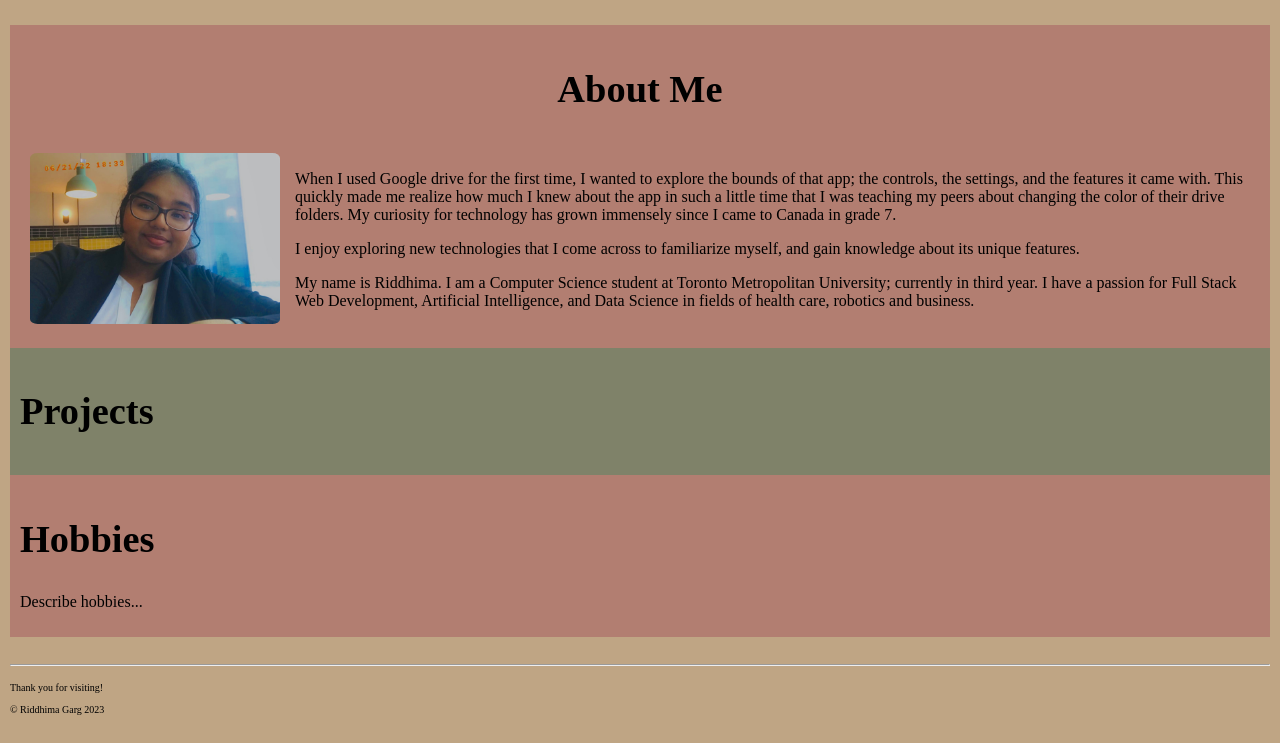
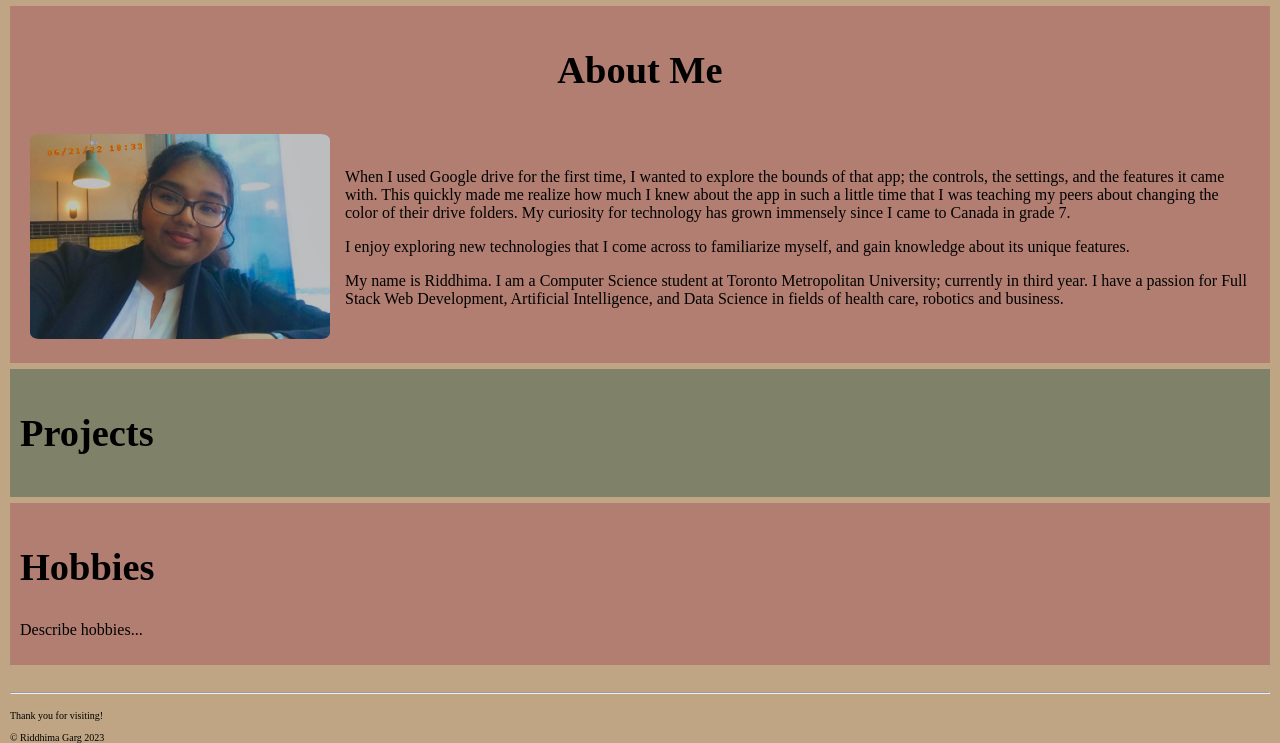
Before and after one commit to itzmeppl/itzmeppl.github.io, a plain HTML site: page index.html in a window 1280 px wide. Shown: the part 774-1517 px from the top of the page. Before the commit the page ends 1489 px from the top, so only its background shows below. Drawn offline with nearby package versions, Linux system fonts and the light colour scheme.

Commit message:
Update style.css

```diff
--- a/style.css
+++ b/style.css
@@ -69,7 +69,8 @@ h2{
 
 #profile-pic{
 	width: 100%;
-	min-width: 250px;
+	min-width: 200px;
+	width: 300px;
 	max-width: 340px;
 	height:auto;
 	border-radius: 3%;
@@ -78,19 +79,21 @@ h2{
 #about-me{
 	background-color: rgb(171, 100, 101, 0.6);
 	padding: 10px;
-	margin-top: 2%;
+	margin-top: 0.5%;
 }
 
 #projects{
 	background-color: rgb(85, 107, 88, 0.6);
 	padding: 10px;
-	margin: 0%;
+	margin-top: 0.5%;
+
 }
 
 #hobbies{
 	background-color: rgb(171, 100, 101, 0.6);
 	padding: 10px;
-	margin: 0%;
+	margin-top: 0.5%;
+
 }
 
 
@@ -122,7 +125,7 @@ h2{
 	color: rgb(191, 165, 132);
 	text-shadow: 2px 2px rgb(45, 49, 84);
 }
-.dark-mode #about-me{
+.dark-mode #about-me #hobbies{
 	background-color: rgba(125, 57, 98, 0.7);
 }
 
```
